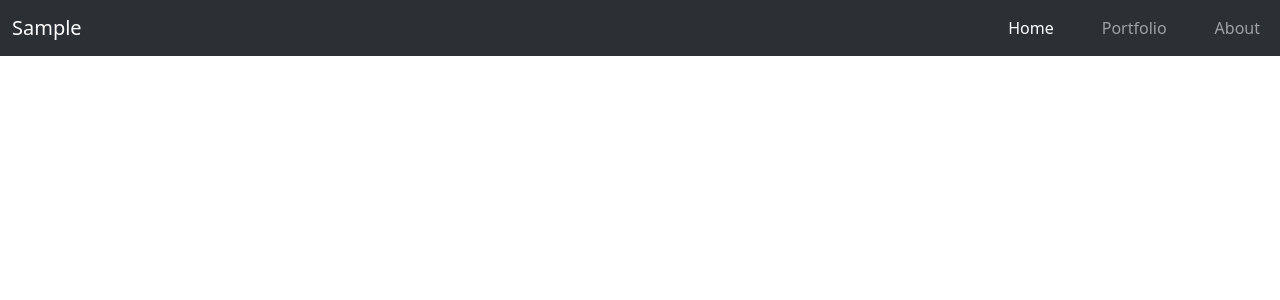
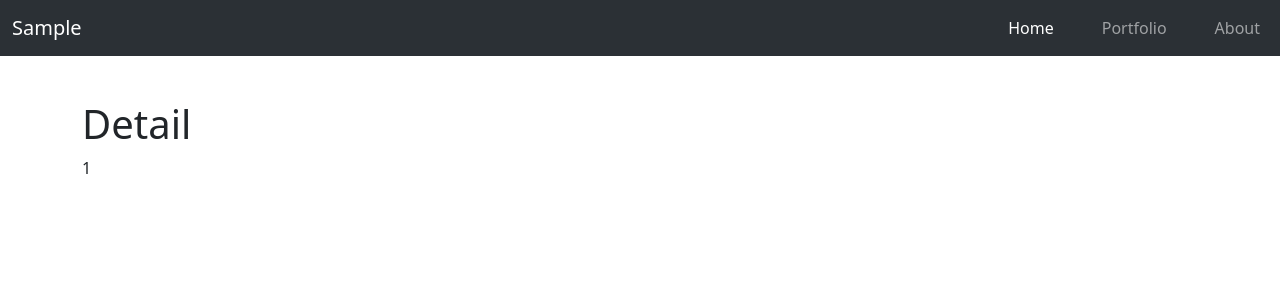
Before and after one commit to totorotail/portfolio, a Vue app: page /detail/1 in a window 1280 px wide. Shown: the top 300 px of the page. Built offline with nearby package versions, Linux system fonts and the light colour scheme.

Commit message:
feat: 상세페이지-url parameter

```diff
--- /dev/null
+++ b/src/components/Detail.vue
@@ -0,0 +1,14 @@
+<template>
+    <section id="detail" class="container">
+      <h1>Detail</h1>
+      {{ $route.params.id }}
+    </section>
+  </template>
+
+  <script setup>
+
+  </script>
+
+  <style>
+
+  </style>
--- a/src/router/router.js
+++ b/src/router/router.js
@@ -2,6 +2,7 @@ import { createWebHistory, createRouter } from "vue-router";
 import TitlePage from '../components/TitlePage.vue';
 import About from '../components/About.vue';
 import Portfolio from '../components/Portfolio.vue';
+import Detail from '../components/Detail.vue';
 
 const router = createRouter({
   history: createWebHistory(),
@@ -9,6 +10,7 @@ const router = createRouter({
     { path: '/', component: TitlePage },
     { path: '/about', component: About },
     { path: '/portfolio', component: Portfolio },
+    { path: '/detail/:id', component: Detail },
   ]
 })
 
```
